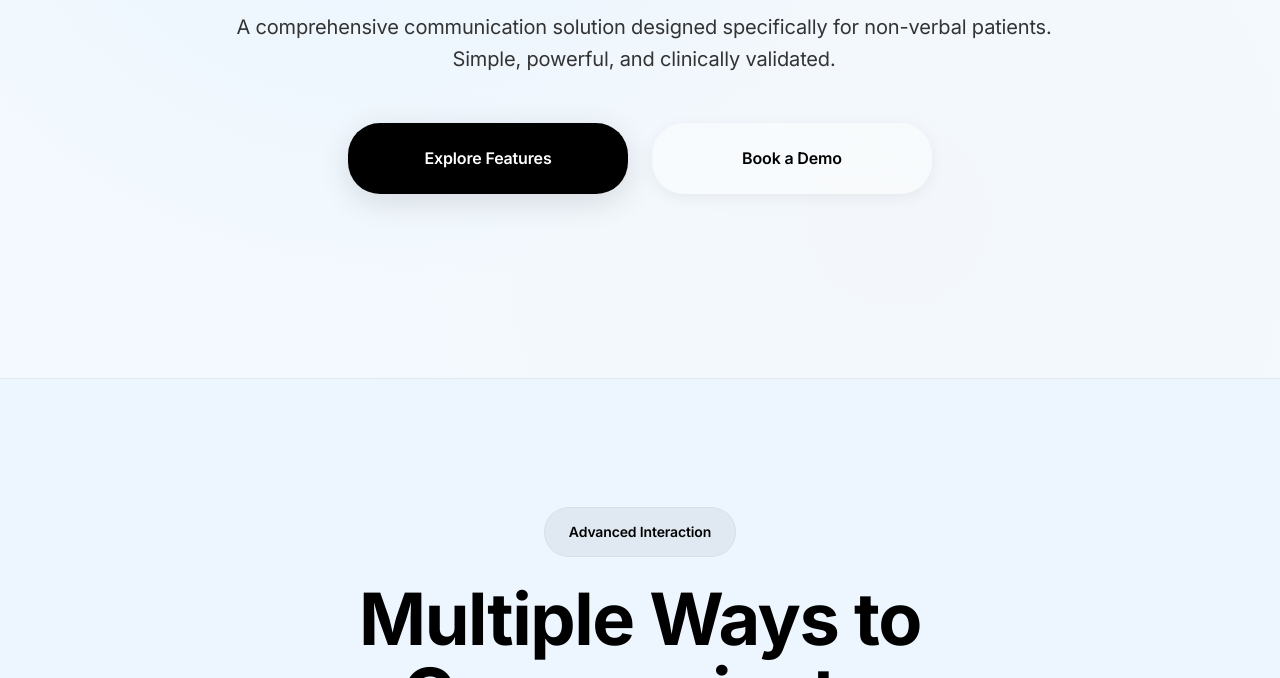
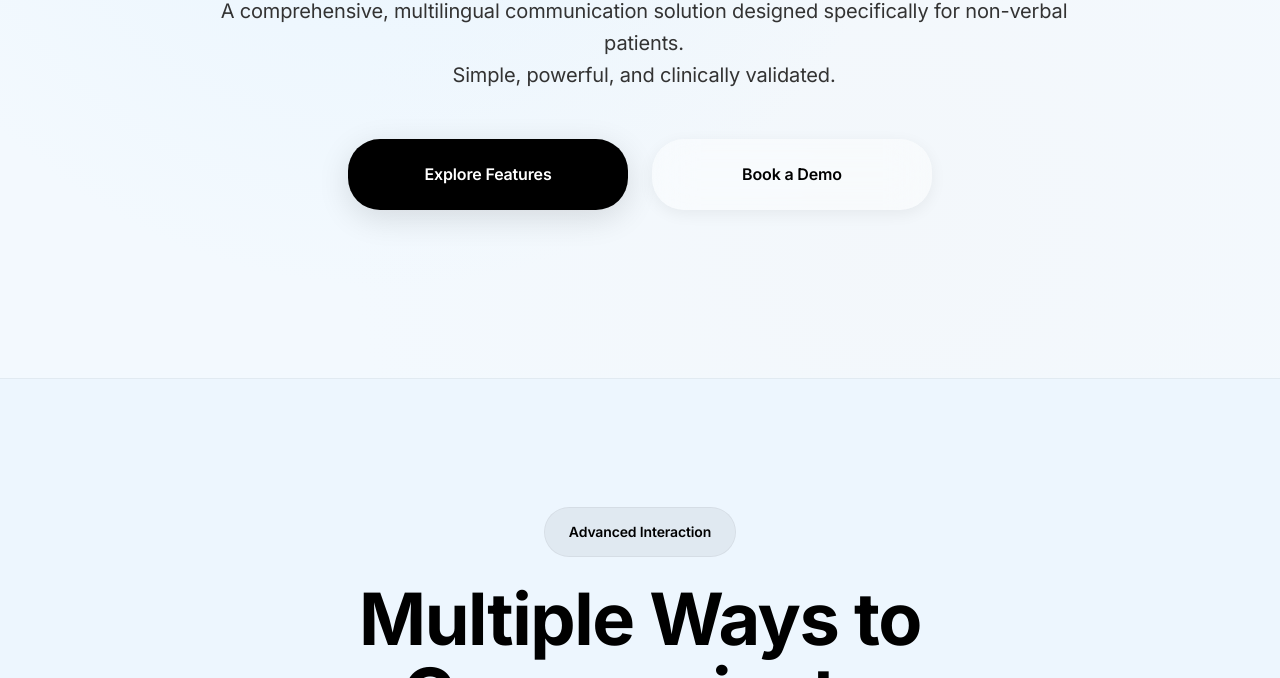
Before and after one commit to codeWizard025/voxeasytech, a plain HTML site: page product.html in a window 1280 px wide. Shown: the part 422-1100 px from the top of the page. Drawn offline with Linux system fonts and the light colour scheme.

Commit message:
Enhance product description with multilingual feature
Updated product description to emphasize multilingual support.

```diff
--- a/product.html
+++ b/product.html
@@ -45,7 +45,7 @@
                     The VoxEasy Product
                 </h1>
                 <p class="hero-description">
-                    A comprehensive communication solution designed specifically for non-verbal patients.
+                    A comprehensive, multilingual communication solution designed specifically for non-verbal patients.
                     <br>
                     Simple, powerful, and clinically validated.
                 </p>
```
